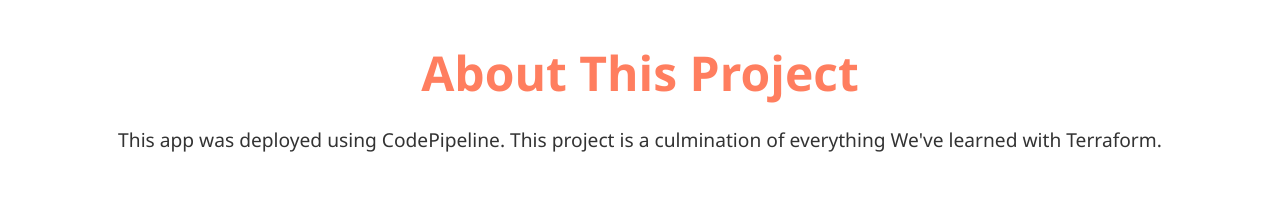
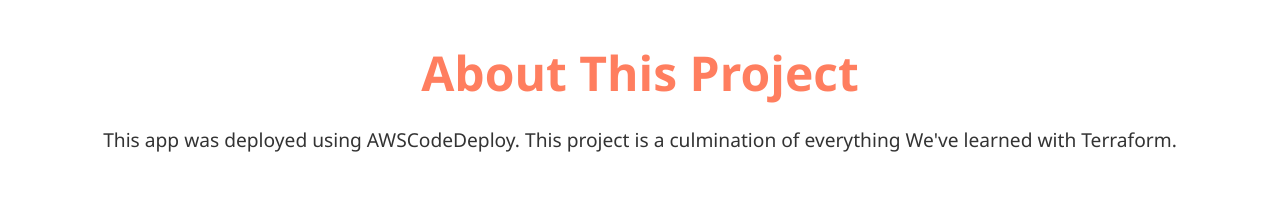
Before and after one commit to ferdowsahmady/final-terraform-project, a plain HTML site: page index.html in a window 1280 px wide. Shown: the part 900-1115 px from the top of the page. Drawn offline with Linux system fonts and the light colour scheme.

Commit message:
update index.html

```diff
--- a/index.html
+++ b/index.html
@@ -190,7 +190,7 @@
 
     <section id="about" class="content-section">
         <h2>About This Project</h2>
-        <p>This app was deployed using CodePipeline. This project is a culmination of everything We've learned with Terraform.</p>
+        <p>This app was deployed using AWSCodeDeploy. This project is a culmination of everything We've learned with Terraform.</p>
     </section>
 
     <section id="features" class="content-section">
```
